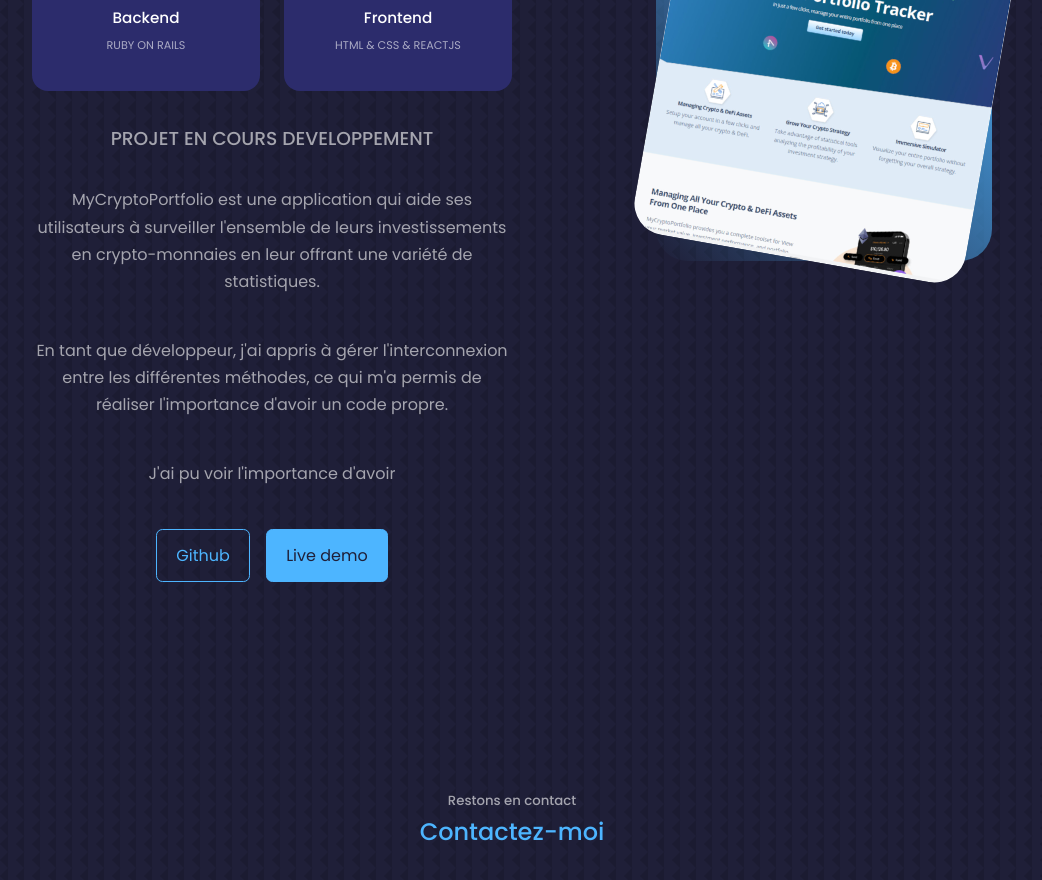
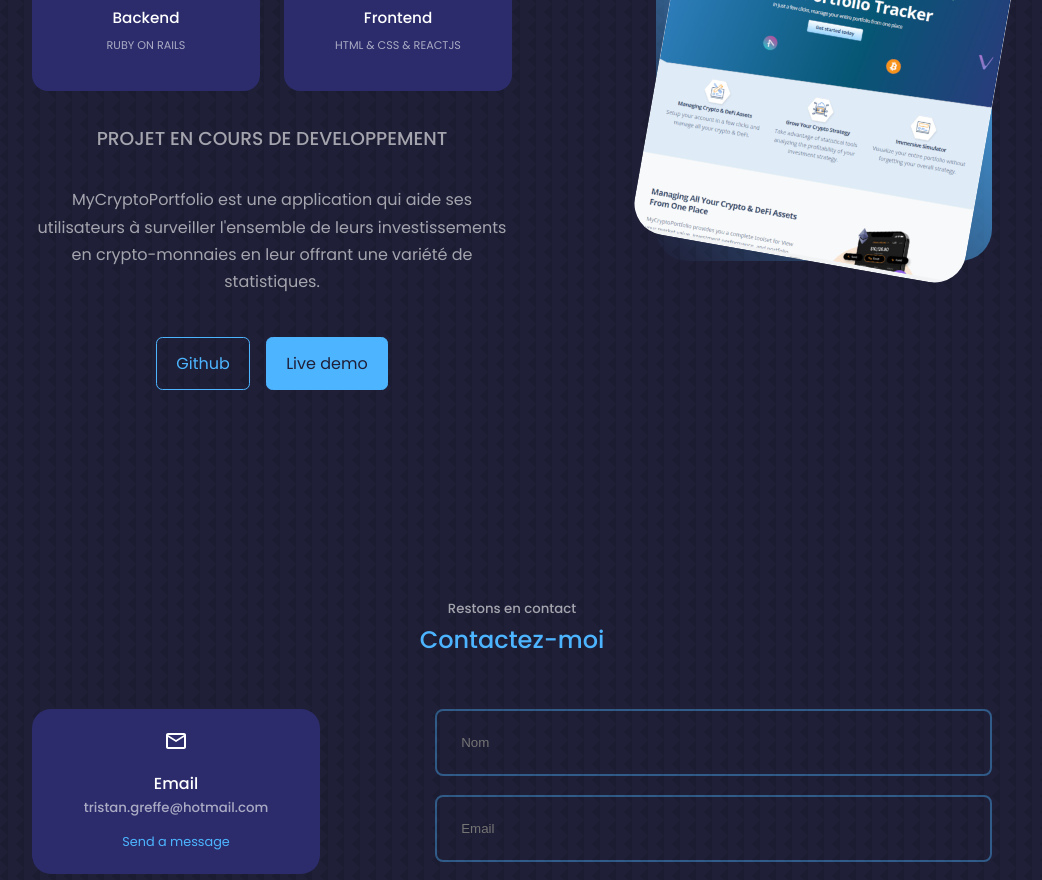
Before and after one commit to tristan-greffe/portfolio, a React (Create React App) app: page / in a window 1280 px wide. Shown: the part 2300-3180 px from the top of the page, without its empty margins (128-1170 px from the left). Built offline with nearby package versions, Linux system fonts and the light colour scheme.

Commit message:
Some modification

```diff
--- a/src/components/portfolio/Portfolio.jsx
+++ b/src/components/portfolio/Portfolio.jsx
@@ -28,10 +28,8 @@ const Portfolio = () => {
               <small>HTML & CSS & REACTJS</small>
             </article>
           </div>
-          <h3 className='text-light'>PROJET EN COURS DEVELOPPEMENT</h3>
+          <h3 className='text-light'>PROJET EN COURS DE DEVELOPPEMENT</h3>
           <p className='text-light'>MyCryptoPortfolio est une application qui aide ses utilisateurs à surveiller l'ensemble de leurs investissements en crypto-monnaies en leur offrant une variété de statistiques.</p>
-          <p>En tant que développeur, j'ai appris à gérer l'interconnexion entre les différentes méthodes, ce qui m'a permis de réaliser l'importance d'avoir un code propre.</p>
-          <p>J'ai pu voir l'importance d'avoir </p>
           <div className='portfolio__item-cta'>
             <a href='https://github.com/entertotheneworld/my-crypto-portfolio' target='_blank' rel='noreferrer' className='btn'>Github</a>
             <a href='https://www.my-crypto-portfolio.com' className='btn btn-primary' target='_blank' rel='noreferrer'>Live demo</a>
```
